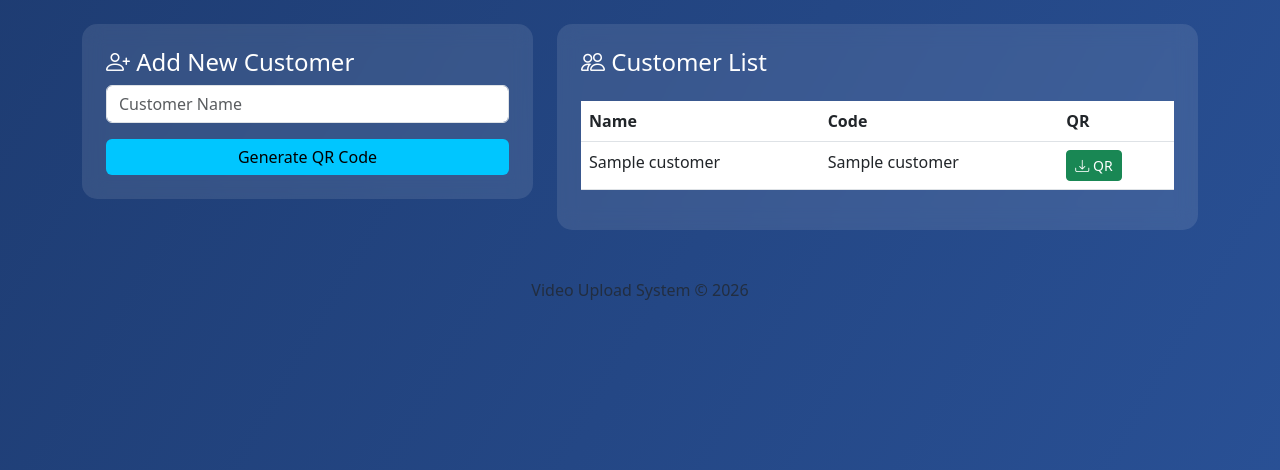
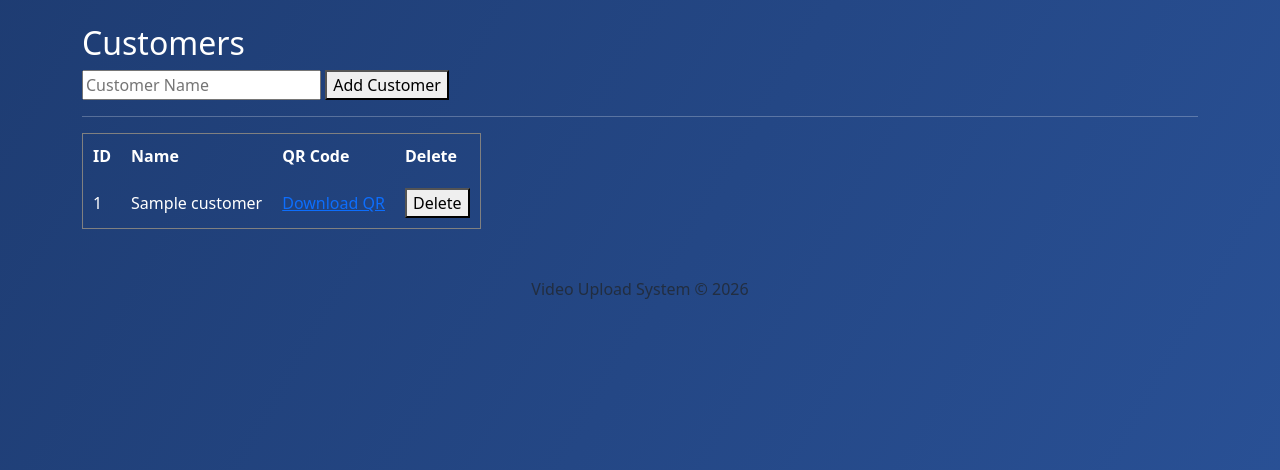
Before and after one commit to SyedRayanIftekhar/video-upload-qr-app, a Python web app: template templates/index.html in a window 1280 px wide. Shown: the part 56-526 px from the top of the page. Run offline with Jinja, Linux system fonts and the light colour scheme; the template is opened without the code that fills it: most values are stand-ins (such as "Sample title", 1, 10 or a date in 2020); some libraries are stand-ins or nearby versions.

Commit message:
Update index.html

```diff
--- a/templates/index.html
+++ b/templates/index.html
@@ -2,49 +2,38 @@
 
 {% block content %}
 
-<div class="row">
+<h2>Customers</h2>
 
-<div class="col-md-5">
-    <div class="card p-4">
-        <h4><i class="bi bi-person-plus"></i> Add New Customer</h4>
+<form method="POST" action="/create_customer">
+    <input type="text" name="name" placeholder="Customer Name" required>
+    <button type="submit">Add Customer</button>
+</form>
 
-        <form action="/create_customer" method="POST">
-            <input class="form-control mb-3" name="name" placeholder="Customer Name" required>
+<hr>
 
-            <button class="btn btn-custom w-100">
-                Generate QR Code
-            </button>
-        </form>
-    </div>
-</div>
-
-<div class="col-md-7">
-    <div class="card p-4">
-        <h4><i class="bi bi-people"></i> Customer List</h4>
-
-        <table class="table mt-3">
+<table border="1" cellpadding="10">
     <tr>
+        <th>ID</th>
         <th>Name</th>
-                <th>Code</th>
-                <th>QR</th>
+        <th>QR Code</th>
+        <th>Delete</th>
     </tr>
 
-            {% for c in customers %}
+    {% for customer in customers %}
     <tr>
-                <td>{{ c[1] }}</td>
-                <td>{{ c[2] }}</td>
+        <td>{{ customer[0] }}</td>
+        <td>{{ customer[1] }}</td>
         <td>
-                    <a class="btn btn-sm btn-success"
-                       href="/download_qr/{{ c[2] }}">
-                        <i class="bi bi-download"></i> QR
-                    </a>
+            <a href="/download_qr/{{ customer[2] }}">Download QR</a>
+        </td>
+        <td>
+            <form action="/delete_customer/{{ customer[0] }}" method="POST"
+                  onsubmit="return confirm('Are you sure you want to delete this customer?');">
+                <button type="submit">Delete</button>
+            </form>
         </td>
     </tr>
     {% endfor %}
 </table>
-    </div>
-</div>
-
-</div>
 
 {% endblock %}
```
Lines whose indentation alone changed are shown as unchanged.
